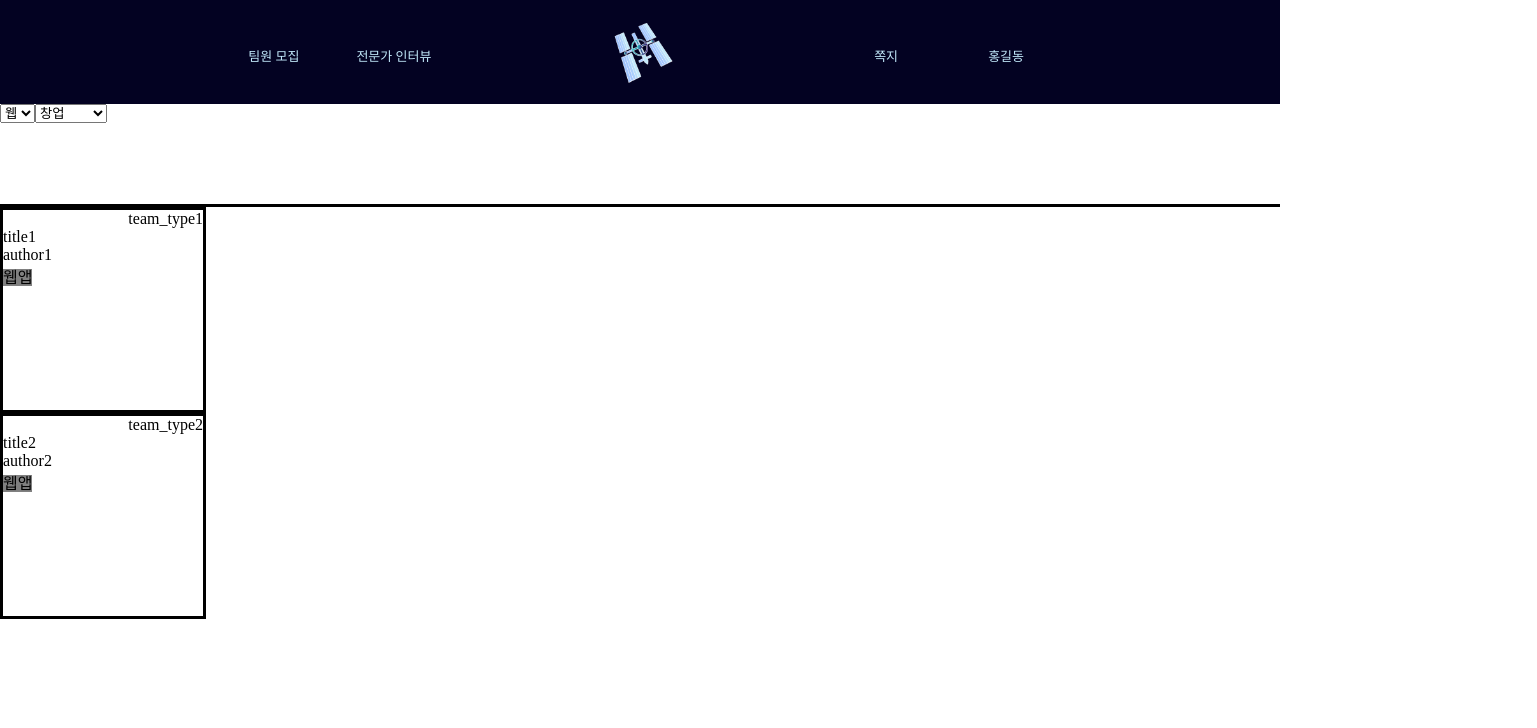
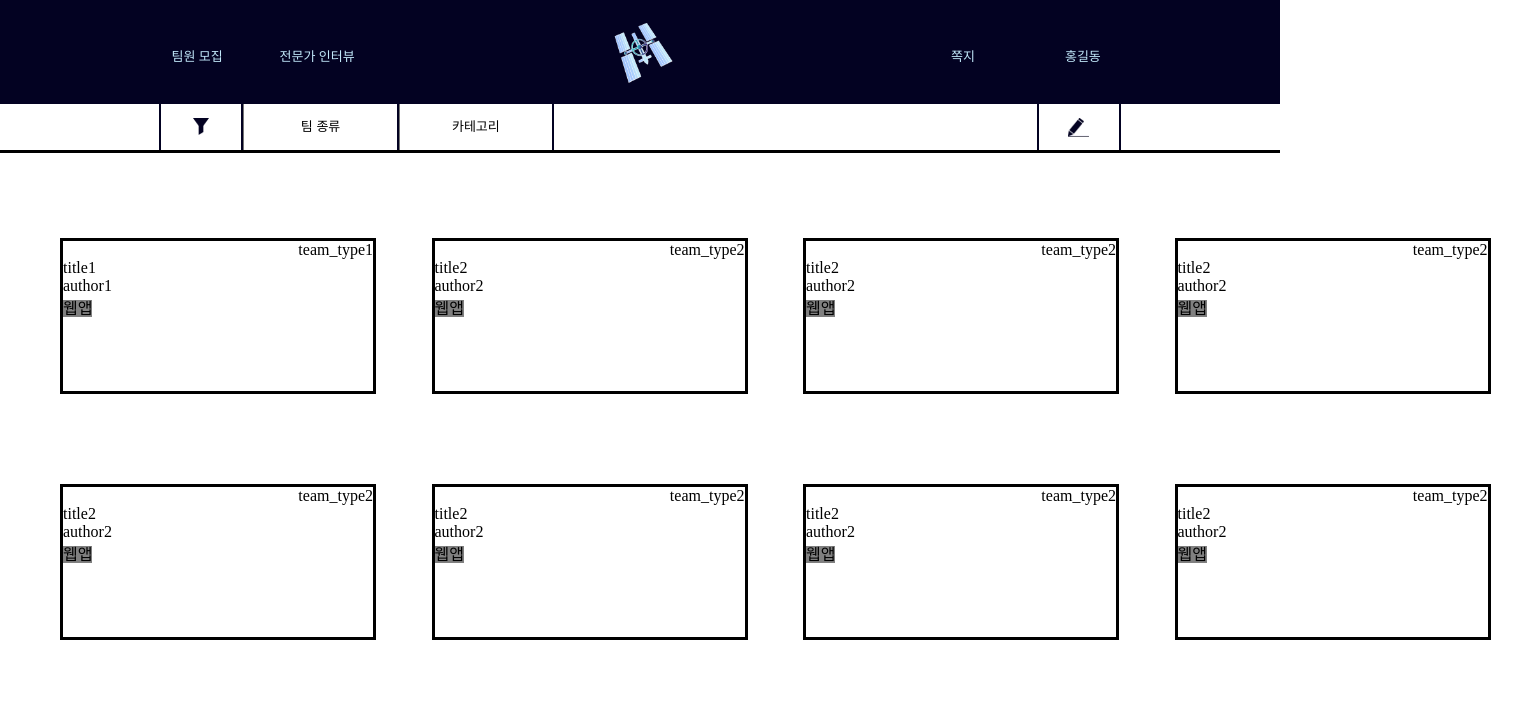
Before and after one commit to Just4Study/Station-For-Dreaming-Developer, a React (Create React App) app in the folder frontend/: page / in a window 1280 px wide. Shown: the top 728 px of the page, 1537 px wide, since content can reach past the window. Built offline with nearby package versions, Linux system fonts and the light colour scheme.

Commit message:
main page initial design

```diff
--- a/frontend/src/layouts/Header/header.module.css
+++ b/frontend/src/layouts/Header/header.module.css
@@ -22,7 +22,7 @@
 .leftMenuContainer {
   display: flex;
   padding-top: 46px;
-  padding-right: 12%;
+  padding-right: 18%;
 }
 
 .left1 {
@@ -46,7 +46,7 @@
 .rightMenuContainer {
   display: flex;
   padding-top: 46px;
-  padding-left: 12%;
+  padding-left: 18%;
 }
 
 .right1 {
--- a/frontend/src/layouts/Header/index.jsx
+++ b/frontend/src/layouts/Header/index.jsx
@@ -3,22 +3,9 @@ import React, { useState, useEffect } from 'react'
 import headerStyle from './header.module.css'
 import logo from '../../imgs/logo.png'
 
-import { withRouter } from 'react-router-dom';
-
-function useWindowSize() {
-  const [size, setSize] = useState(window.innerWidth)
-  useEffect(() => {
-    const handleResize = () => {
-      setSize(window.innerWidth)
-    }
-    window.addEventListener('resize', handleResize)
-  }, [])
-  return size
-}
 
 const App = (props) => {
   const styles = headerStyle
-  const height = useWindowSize
   const [visible, setVisible] = useState(true)
 
   useEffect(() => {
--- a/frontend/src/pages/MainPage/index.jsx
+++ b/frontend/src/pages/MainPage/index.jsx
@@ -1,17 +1,19 @@
 import React, { useState, useEffect } from 'react'
-import { useHistory } from 'react-router-dom'
+// import { useHistory } from 'react-router-dom'
 
-import useRootData from '../../stores/useRootData'
+// import useRootData from '../../stores/useRootData'
+import filter from '../../imgs/filter.png'
+import pen from '../../imgs/pen.jpg'
 
 import mainPageStyle from './mainPage.module.css'
 
 
 const App = () => {
-  const {
-    isLoggined,
-  } = useRootData(({ authStore }) => ({
-    isLoggined: authStore.isLoggined.get(),
-  }))
+  // const {
+  //  isLoggined,
+  // } = useRootData(({ authStore }) => ({
+  //  isLoggined: authStore.isLoggined.get(),
+  //}))
 
   /*
   const history = useHistory()
@@ -30,7 +32,7 @@ const App = () => {
   const categories = category_list.map((option) => {
     return <option value={option} key={option}>{option}</option>
   })
-  const [currCategory, setCurrCategory] = useState('웹') // current option
+  const [currCategory, setCurrCategory] = useState('') // current option
   const onCategoryChangeHandler = (e) => {
     setCurrCategory(e.target.value)
   }
@@ -59,7 +61,61 @@ const App = () => {
         author: 'author2',
         team_type: 'team_type2',
         dev_categories: ['웹', '앱'],
-      }
+      },
+      {
+        title: 'title2',
+        author: 'author2',
+        team_type: 'team_type2',
+        dev_categories: ['웹', '앱'],
+      },
+      {
+        title: 'title2',
+        author: 'author2',
+        team_type: 'team_type2',
+        dev_categories: ['웹', '앱'],
+      },
+      {
+        title: 'title2',
+        author: 'author2',
+        team_type: 'team_type2',
+        dev_categories: ['웹', '앱'],
+      },
+      {
+        title: 'title2',
+        author: 'author2',
+        team_type: 'team_type2',
+        dev_categories: ['웹', '앱'],
+      },
+      {
+        title: 'title2',
+        author: 'author2',
+        team_type: 'team_type2',
+        dev_categories: ['웹', '앱'],
+      },
+      {
+        title: 'title2',
+        author: 'author2',
+        team_type: 'team_type2',
+        dev_categories: ['웹', '앱'],
+      },
+      {
+        title: 'title2',
+        author: 'author2',
+        team_type: 'team_type2',
+        dev_categories: ['웹', '앱'],
+      },
+      {
+        title: 'title2',
+        author: 'author2',
+        team_type: 'team_type2',
+        dev_categories: ['웹', '앱'],
+      },
+      {
+        title: 'title2',
+        author: 'author2',
+        team_type: 'team_type2',
+        dev_categories: ['웹', '앱'],
+      },
     ]
     setCards(cards)
   }, [])
@@ -67,25 +123,45 @@ const App = () => {
   return (
     <div className={styles.container}>
       <div className={styles.subHeaderContainer}>
+        <div className={styles.filterImgContainer}>
+          <img
+              src={filter}
+              alt='filter'
+              className={styles.filterImg}
+              //onClick
+          />
+        </div>
         <div className={styles.filterContainer}>
           <select
+            className={styles.filterBox}
             value={currCategory}
-            onChange={(e) => onCategoryChangeHandler(e)}>
+            onChange={(e) => onCategoryChangeHandler(e)}
+          >
+            <option value='' selected disabled hidden>팀 종류</option>
             {categories}
           </select>
           <select
+            className={styles.filterBox}
             value={currType}
-            onChange={(e) => onTypeChangeHandler(e)}>
+            onChange={(e) => onTypeChangeHandler(e)}
+          >
+            <option value='' selected disabled hidden>카테고리</option>
             {team_types}
           </select>
+        </div>
+        <div className={styles.penImgContainer}>
+          <img
+              src={pen}
+              alt='pen'
+              className={styles.penImg}
+              //onClick
+          />
         </div>
       </div>
       <div className={styles.cardsContainer}>
         {cards.map((card) => {
           return (
-            <div
-              className={styles.cardContainer}
-            >
+            <div className={styles.cardContainer}>
               <div className={styles.cardTeamType}>
                 {card['team_type']}
               </div>
--- a/frontend/src/pages/MainPage/mainPage.module.css
+++ b/frontend/src/pages/MainPage/mainPage.module.css
@@ -4,14 +4,76 @@
 }
 
 .subHeaderContainer {
+  display: flex;
   width: 100%;
-  height: 100px;
+  height: 46px;
   border-bottom: solid 3px;
+  justify-content: center;
+}
+
+.filterImgContainer {
+  height: 100%;
+  border-left: solid 2px #030222;
+  border-right: solid 2px #030222;
+}
+
+.filterImg {
+  width: 16px;
+  height: 17.4px;
+  padding-left: 32px;
+  padding-right: 32px;
+  padding-top: 13.7px;
+  padding-bottom: 13.7px;
+  margin: 0;
+}
+
+.filterBox {
+  -moz-appearance: none;
+  -webkit-appearance: none;
+  appearance: none;
+  font-size: 13px;
+  font-weight: 500;
+  font-stretch: normal;
+  font-style: normal;
+  line-height: 1.23;
+  letter-spacing: normal;
+  background-color: white;
+  width: 155.3px;
+  height: 100%;
+  text-align-last: center;
+  border-right: solid 2px #030222;
+  border-bottom: none;
+  border-top: none;
+}
+
+.penImgContainer {
+  width: 80px;
+  height: 100%;
+  border-left: solid 2px #030222;
+  border-right: solid 2px #030222;
+  text-align: center;
+  margin-left: 37.7%;
+}
+
+.penImg {
+  width: 21px;
+  height: 19.1px;
+  margin-top: 13.7px;
+}
+
+.cardsContainer {
+  width: 1477px;
+  margin: auto;
+  margin-top: 85px;
+  display: grid;
+  grid-template-columns: repeat(auto-fit, minmax(310px, 1fr));
+  grid-gap: 90px 9px;
+  padding-left: 60px;
 }
 
 .cardContainer {
-  width: 200px;
-  height: 200px;
+  width: 310px;
+  height: 150px;
   border: solid 3px;
 }
 
```
Also changed, not shown: frontend/src/imgs/filter.png (added), frontend/src/imgs/pen.jpg (added).
